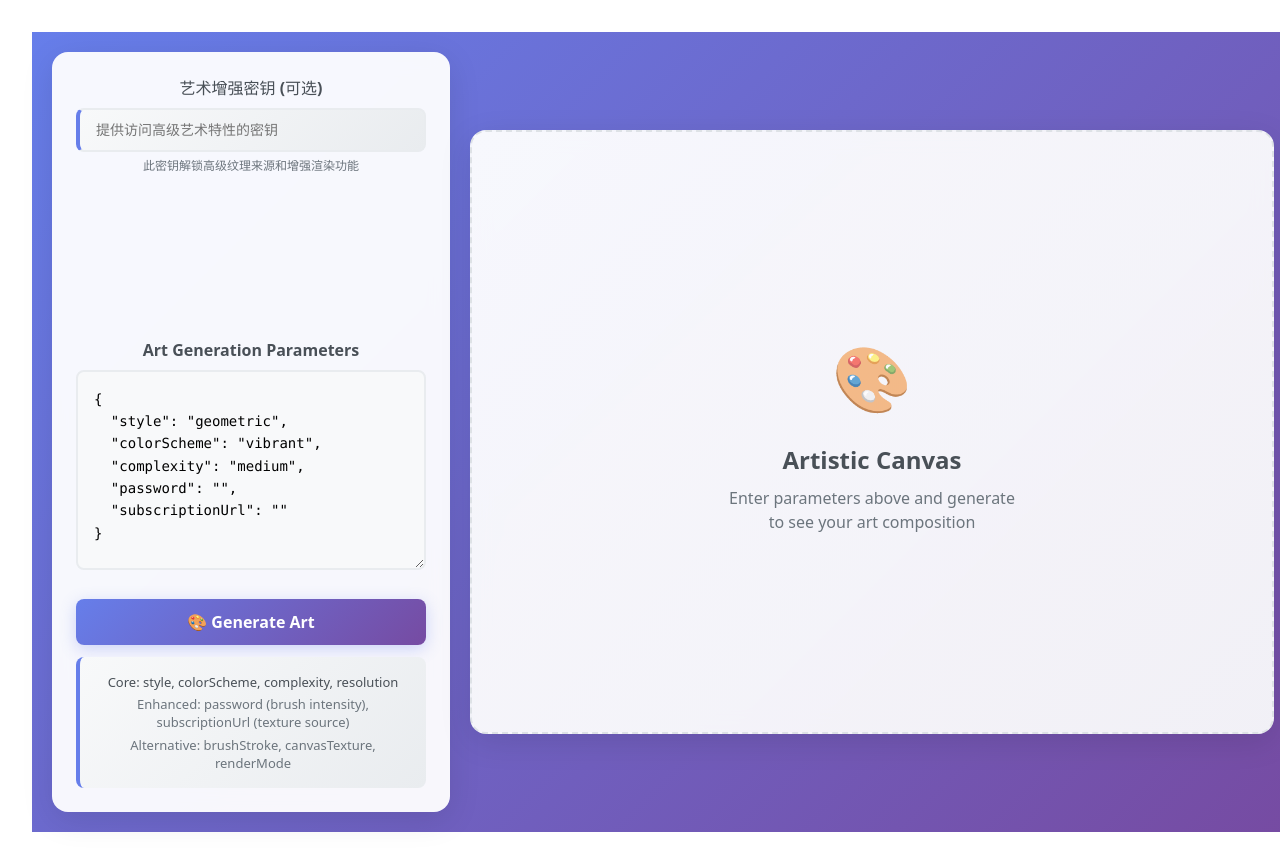
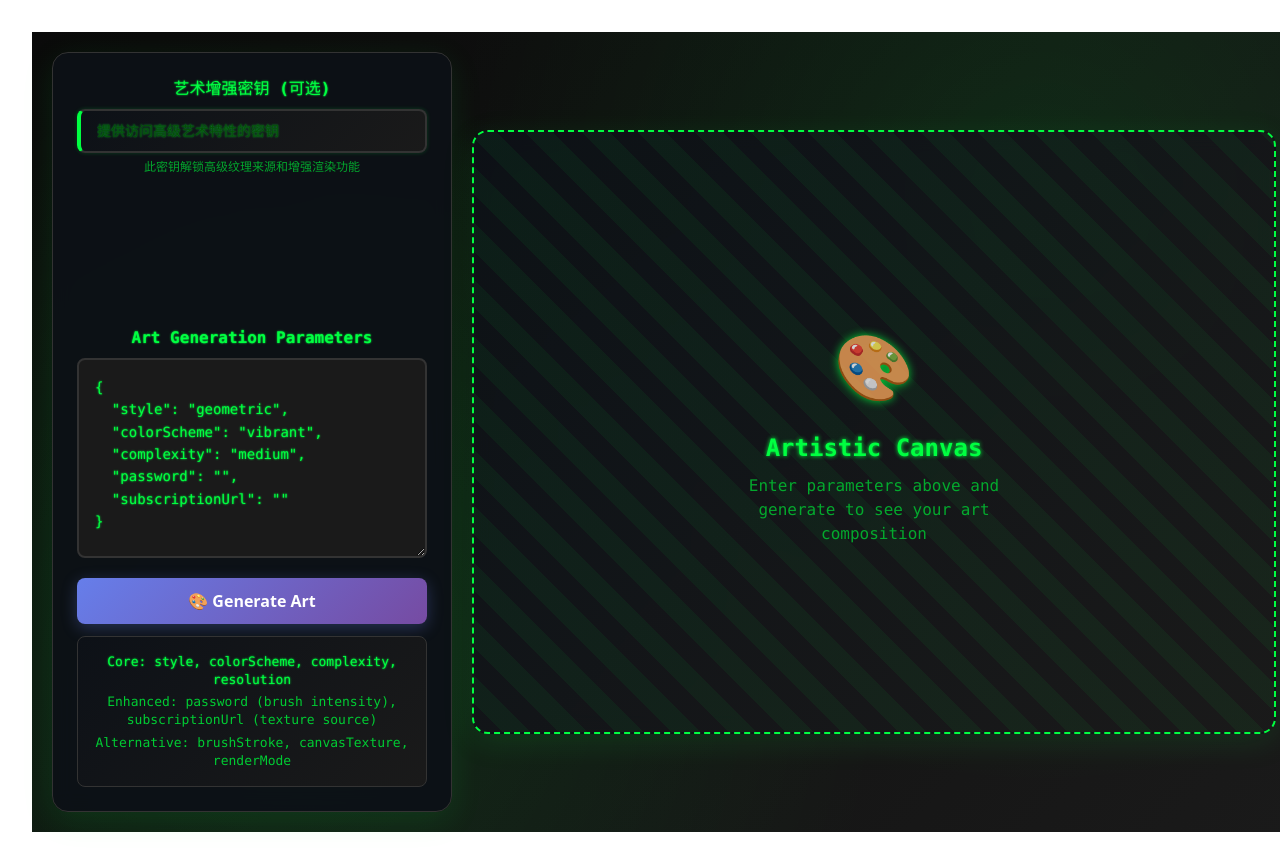
Before and after one commit to whyXVI/self-use, a Vue app: page / in a window 1280 px wide. Shown: the top 864 px of the page. Built offline with nearby package versions, Linux system fonts and the light colour scheme.

Commit message:
can deploy to vercel and successfully get configuration data

```diff
--- a/src/components/ParamParseTest.vue
+++ b/src/components/ParamParseTest.vue
@@ -270,8 +270,22 @@ async function encrypt(params: any, password: string): Promise<string> {
   height: 100vh;
   padding: 20px;
   box-sizing: border-box;
-  background: linear-gradient(135deg, #667eea 0%, #764ba2 100%);
-  color: #333;
+  background: linear-gradient(135deg, #0a0a0a 0%, #1a1a1a 100%);
+  color: #00ff41;
+  position: relative;
+}
+
+.art-generator::before {
+  content: '';
+  position: absolute;
+  top: 0;
+  left: 0;
+  right: 0;
+  bottom: 0;
+  background:
+    radial-gradient(circle at 20% 80%, rgba(0, 255, 65, 0.1) 0%, transparent 50%),
+    radial-gradient(circle at 80% 20%, rgba(0, 255, 65, 0.1) 0%, transparent 50%);
+  pointer-events: none;
 }
 
 .container {
@@ -280,6 +294,8 @@ async function encrypt(params: any, password: string): Promise<string> {
   height: 100%;
   max-width: 1400px;
   margin: 0 auto;
+  position: relative;
+  z-index: 1;
 }
 
 .input-panel {
@@ -287,10 +303,11 @@ async function encrypt(params: any, password: string): Promise<string> {
   display: flex;
   flex-direction: column;
   gap: 20px;
-  background: rgba(255, 255, 255, 0.95);
+  background: rgba(13, 17, 23, 0.95);
+  border: 1px solid #333;
   padding: 24px;
   border-radius: 16px;
-  box-shadow: 0 8px 32px rgba(0, 0, 0, 0.1);
+  box-shadow: 0 8px 32px rgba(0, 255, 65, 0.1);
   backdrop-filter: blur(10px);
 }
 
@@ -311,59 +328,80 @@ async function encrypt(params: any, password: string): Promise<string> {
 label {
   margin-bottom: 8px;
   font-weight: 600;
-  color: #495057;
+  color: #00ff41;
   font-size: 16px;
+  text-shadow: 0 0 2px #00ff41;
+  font-family: 'Monaco', 'Menlo', 'Ubuntu Mono', monospace;
 }
 
 .input-textarea {
   width: 100%;
   min-height: 200px;
   padding: 16px;
-  border: 2px solid #e9ecef;
+  border: 2px solid #333;
   border-radius: 8px;
   font-family: 'Monaco', 'Menlo', 'Ubuntu Mono', monospace;
   font-size: 14px;
   line-height: 1.6;
   resize: vertical;
   box-sizing: border-box;
-  transition: border-color 0.3s ease;
-  background: #f8f9fa;
+  transition: all 0.3s ease;
+  background: #1a1a1a;
+  color: #00ff41;
+  text-shadow: 0 0 2px #00ff41;
 }
 
 .input-textarea:focus {
   outline: none;
-  border-color: #667eea;
-  background: white;
+  border-color: #00ff41;
+  background: #0d1117;
+  box-shadow: 0 0 8px rgba(0, 255, 65, 0.3);
+}
+
+.input-textarea::placeholder {
+  color: #006600;
+  opacity: 0.7;
 }
 
 .input-field {
   width: 100%;
   padding: 12px 16px;
-  border: 2px solid #e9ecef;
+  border: 2px solid #333;
   border-radius: 8px;
   font-size: 14px;
   font-family: 'Monaco', 'Menlo', 'Ubuntu Mono', monospace;
   box-sizing: border-box;
-  transition: border-color 0.3s ease;
-  background: #f8f9fa;
+  transition: all 0.3s ease;
+  background: #1a1a1a;
+  color: #00ff41;
+  text-shadow: 0 0 2px #00ff41;
 }
 
 .input-field:focus {
   outline: none;
-  border-color: #667eea;
-  background: white;
+  border-color: #00ff41;
+  background: #0d1117;
+  box-shadow: 0 0 8px rgba(0, 255, 65, 0.3);
+}
+
+.input-field::placeholder {
+  color: #006600;
+  opacity: 0.7;
 }
 
 .artistic-key {
-  background: linear-gradient(135deg, #f8f9fa 0%, #e9ecef 100%);
-  border-left: 4px solid #667eea;
+  background: linear-gradient(135deg, #0d1117 0%, #1a1a1a 100%);
+  border-left: 4px solid #00ff41;
+  box-shadow: 0 0 4px rgba(0, 255, 65, 0.2);
 }
 
 .help-text {
   margin-top: 6px;
   font-size: 12px;
-  color: #6c757d;
+  color: #00cc33;
   line-height: 1.4;
+  font-family: 'Monaco', 'Menlo', 'Ubuntu Mono', monospace;
+  opacity: 0.8;
 }
 
 .generation-controls {
@@ -402,65 +440,97 @@ label {
 
 .parameter-hints {
   padding: 12px;
-  background: linear-gradient(135deg, #f8f9fa 0%, #e9ecef 100%);
+  background: linear-gradient(135deg, #0d1117 0%, #1a1a1a 100%);
   border-radius: 8px;
-  border-left: 4px solid #667eea;
+  border-left: 4px solid #00ff41;
+  border: 1px solid #333;
 }
 
 .parameter-hints p {
   margin: 4px 0;
   font-size: 13px;
-  color: #6c757d;
+  color: #00cc33;
   line-height: 1.4;
+  font-family: 'Monaco', 'Menlo', 'Ubuntu Mono', monospace;
 }
 
 .parameter-hints p:first-child {
   font-weight: 500;
-  color: #495057;
+  color: #00ff41;
+  text-shadow: 0 0 2px #00ff41;
 }
 
 .error-display {
   padding: 12px;
-  background: linear-gradient(135deg, #ffe6e6 0%, #ffcccc 100%);
+  background: linear-gradient(135deg, #2d1b1b 0%, #3d1f1f 100%);
   border-radius: 8px;
-  border-left: 4px solid #dc3545;
+  border-left: 4px solid #ff4444;
+  border: 1px solid #ff4444;
+  box-shadow: 0 0 8px rgba(255, 68, 68, 0.2);
 }
 
 .error-message {
-  color: #dc3545;
+  color: #ff6666;
   margin: 0;
   font-weight: 500;
+  font-family: 'Monaco', 'Menlo', 'Ubuntu Mono', monospace;
+  text-shadow: 0 0 2px #ff6666;
 }
 
 .canvas-placeholder {
   width: 800px;
   height: 600px;
-  background: linear-gradient(135deg, rgba(255, 255, 255, 0.95) 0%, rgba(248, 249, 250, 0.95) 100%);
+  background: linear-gradient(135deg, rgba(13, 17, 23, 0.95) 0%, rgba(26, 26, 26, 0.95) 100%);
   border-radius: 16px;
   display: flex;
   align-items: center;
   justify-content: center;
-  box-shadow: 0 8px 32px rgba(0, 0, 0, 0.1);
+  box-shadow: 0 8px 32px rgba(0, 255, 65, 0.1);
   backdrop-filter: blur(10px);
-  border: 2px dashed #dee2e6;
+  border: 2px dashed #00ff41;
+  position: relative;
+  overflow: hidden;
+}
+
+.canvas-placeholder::before {
+  content: '';
+  position: absolute;
+  top: 0;
+  left: 0;
+  right: 0;
+  bottom: 0;
+  background: repeating-linear-gradient(
+    45deg,
+    transparent,
+    transparent 20px,
+    rgba(0, 255, 65, 0.05) 20px,
+    rgba(0, 255, 65, 0.05) 40px
+  );
+  pointer-events: none;
 }
 
 .placeholder-content {
   text-align: center;
-  color: #6c757d;
+  color: #00cc33;
+  position: relative;
+  z-index: 1;
 }
 
 .placeholder-icon {
   font-size: 4rem;
   margin-bottom: 1rem;
-  opacity: 0.7;
+  opacity: 0.8;
+  color: #00ff41;
+  text-shadow: 0 0 10px #00ff41;
 }
 
 .placeholder-content h3 {
   margin: 0 0 0.5rem 0;
-  color: #495057;
+  color: #00ff41;
   font-size: 1.5rem;
   font-weight: 600;
+  font-family: 'Monaco', 'Menlo', 'Ubuntu Mono', monospace;
+  text-shadow: 0 0 4px #00ff41;
 }
 
 .placeholder-content p {
@@ -468,6 +538,8 @@ label {
   font-size: 1rem;
   line-height: 1.5;
   max-width: 300px;
+  font-family: 'Monaco', 'Menlo', 'Ubuntu Mono', monospace;
+  opacity: 0.8;
 }
 
 .copy-notification {
```
Also changed, not shown: api/utils/favicon.js (deleted, +0 -41 lines), dev-server.js (+21 -1 lines), package.json (+6 -1 lines), 1 other file (tests, documents, lock files or other folders).
